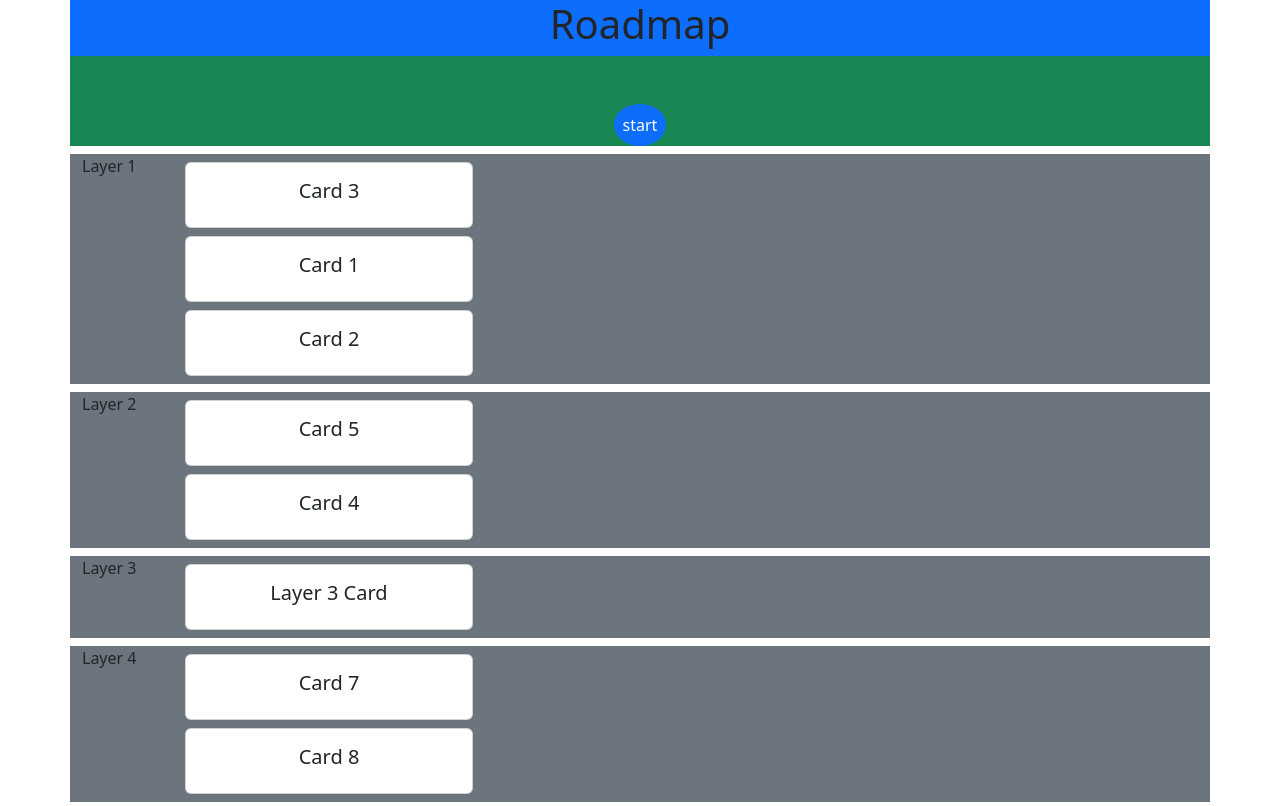
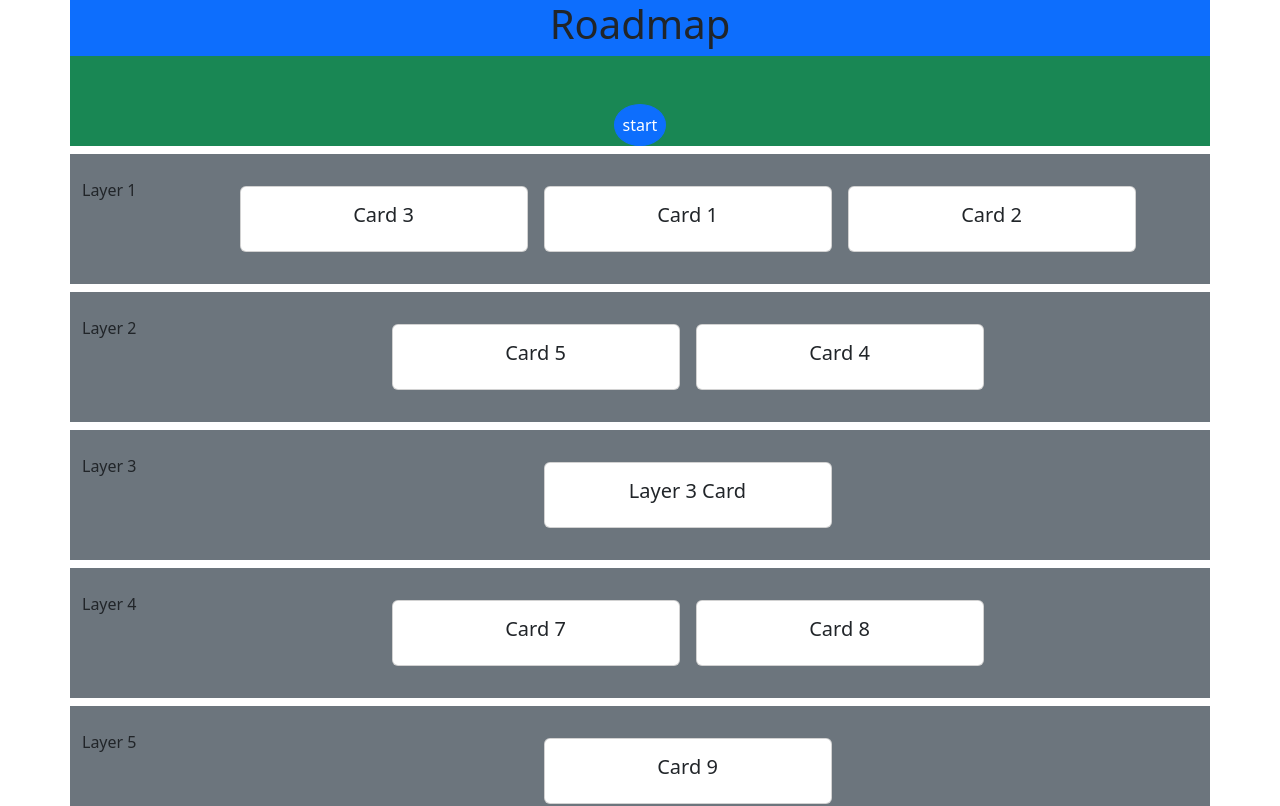
Before and after one commit to SandstormNick/Roadmap, an Angular app in the folder Roadmap/: page / in a window 1280 px wide. Shown: the top 806 px of the page. Built offline with nearby package versions, Linux system fonts and the light colour scheme.

Commit message:
Added some flexing arund the card components

```diff
--- a/Roadmap/src/app/layer/layer.component.html
+++ b/Roadmap/src/app/layer/layer.component.html
@@ -1,8 +1,8 @@
-<div class="row bg-secondary mt-2">
+<div class="row bg-secondary mt-2 pt-4 pb-4">
     <div class="col-md-1">
         <p>{{ layerTitle }}</p>
     </div>
-    <div class="col-md-11">
+    <div class="col-md-11  d-flex justify-content-center">
         <app-card
             *ngFor="let card of layer.cards"
             [card]="card">
```
